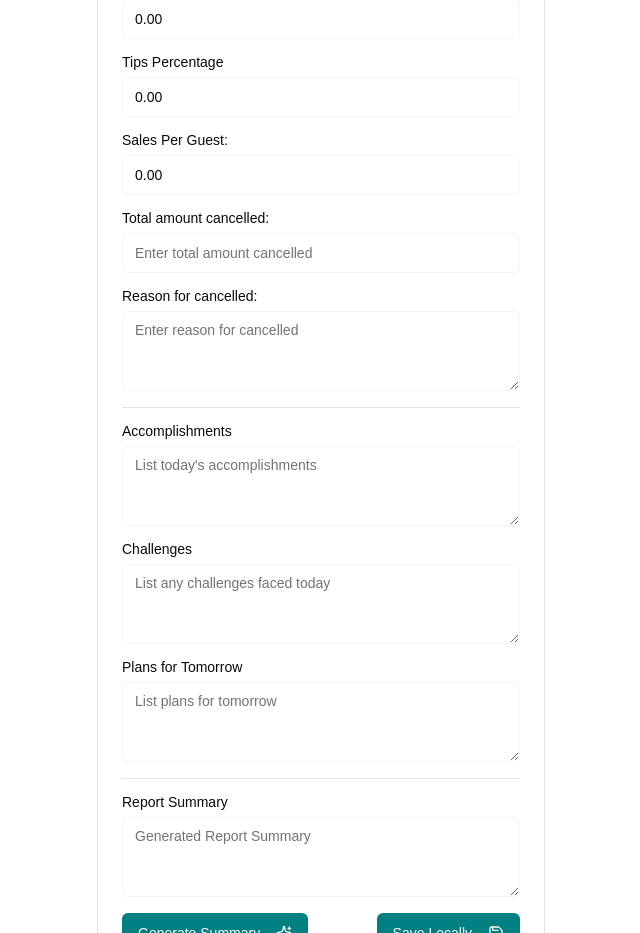
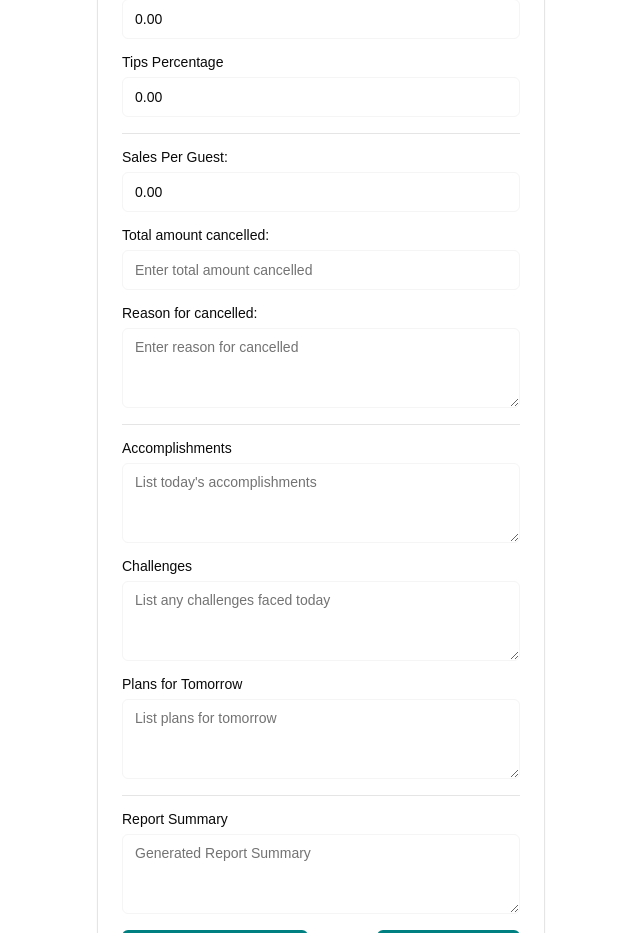
Before and after one commit to lhm-david/CSRHproject, a Next.js app: page / in a window 1280 px wide. Shown: the part 1220-2153 px from the top of the page, without its empty margins (319-959 px from the left). Built offline with nearby package versions, Linux system fonts and the light colour scheme; what @genkit-ai/googleai, genkit would draw is missing.

Commit message:
add a new horizontal line above Sales per guest

```diff
--- a/src/app/page.tsx
+++ b/src/app/page.tsx
@@ -358,6 +358,7 @@ export default function Home() {
             />
           </div>
 
+          <Separator/>
           <div className="grid gap-2">
             <Label htmlFor="salesPerGuest">Sales Per Guest:</Label>
             <Input
```
